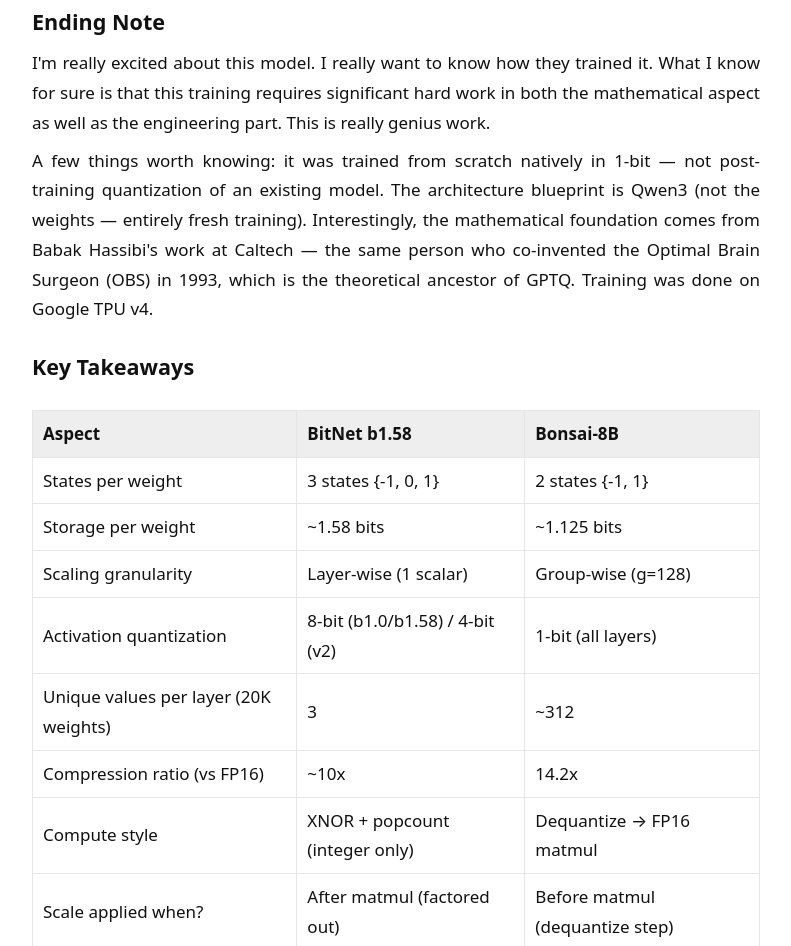
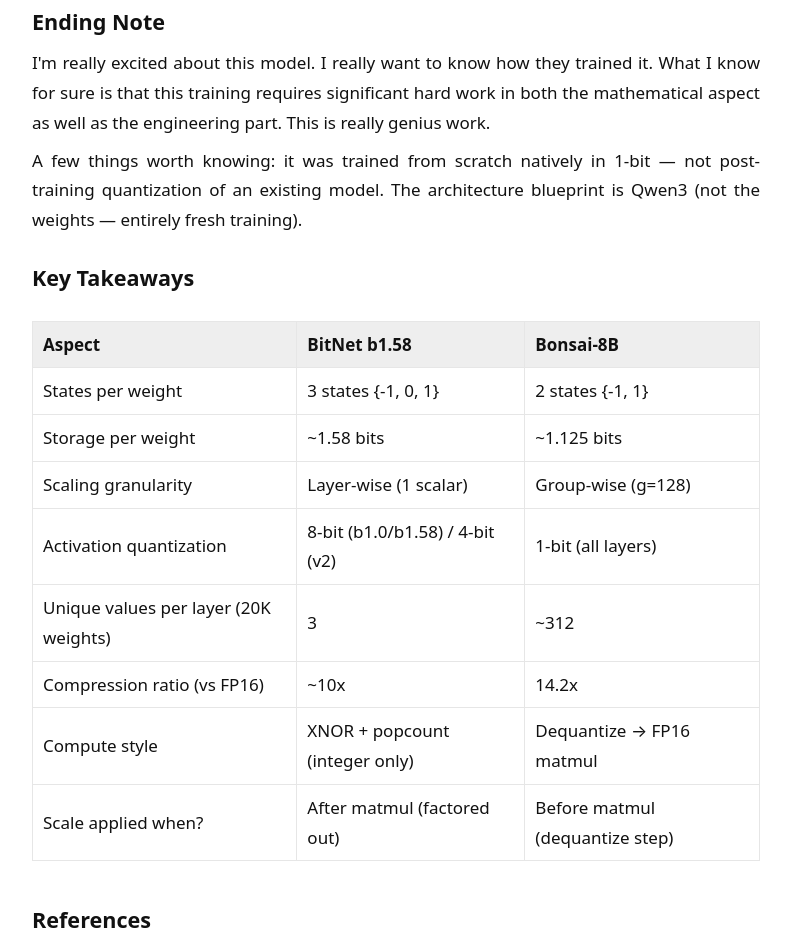
Before and after one commit to vanshnawander/vansh, a plain HTML site: page posts/bonsai-model-analysis.html in a window 1280 px wide. Shown: the part 7710-8656 px from the top of the page, without its empty margins (244-1035 px from the left). Drawn offline with Linux system fonts and the light colour scheme.

Commit message:
Minor edit

```diff
--- a/posts/bonsai-model-analysis.html
+++ b/posts/bonsai-model-analysis.html
@@ -426,9 +426,6 @@
         <p>
           A few things worth knowing: it was trained from scratch natively in 1-bit — not post-training quantization of
           an existing model. The architecture blueprint is Qwen3 (not the weights — entirely fresh training).
-          Interestingly, the mathematical foundation comes from Babak Hassibi's work at Caltech — the same person who
-          co-invented the Optimal Brain Surgeon (OBS) in 1993, which is the theoretical ancestor of GPTQ. Training was
-          done on Google TPU v4.
         </p>
       </section>
 
```
